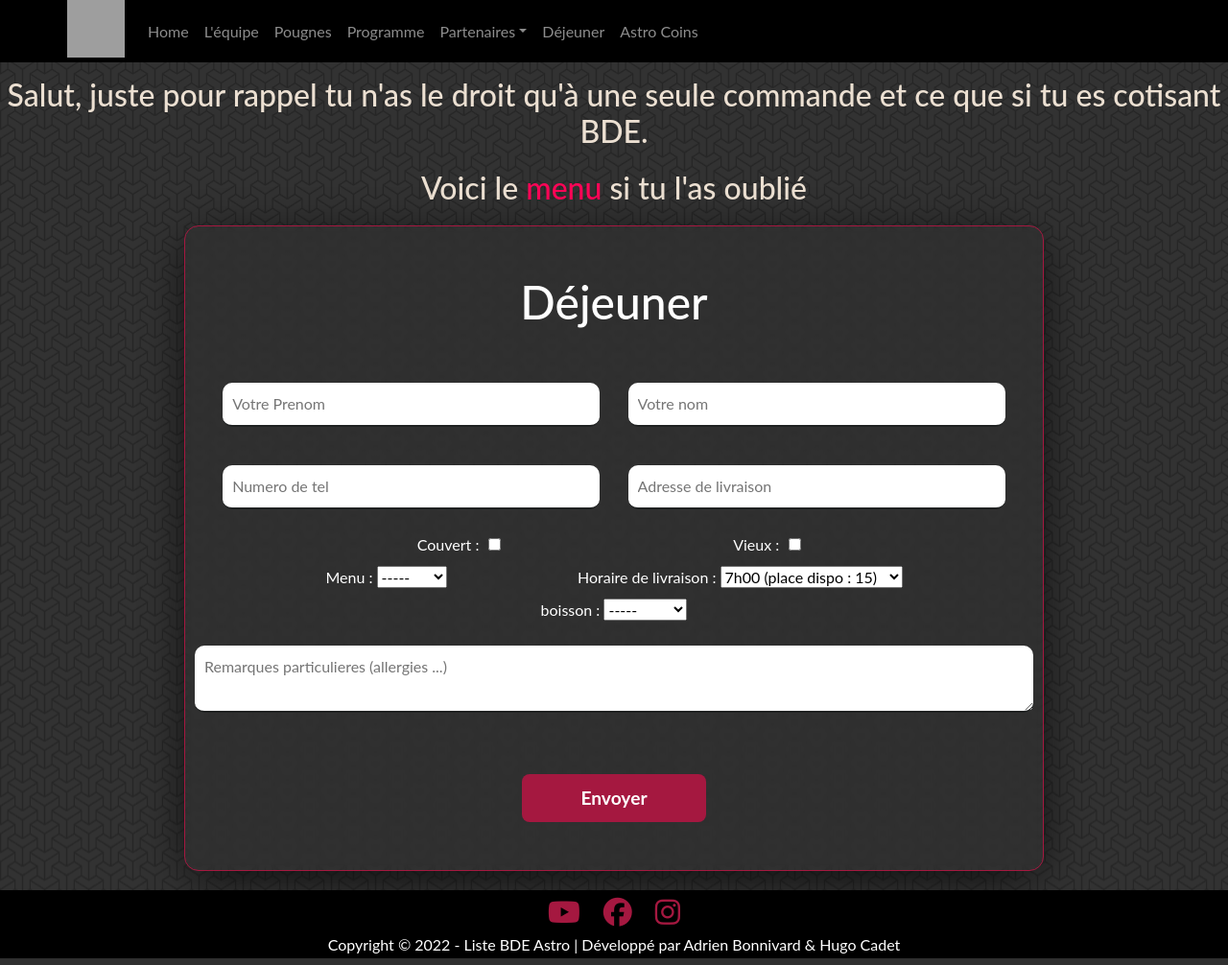
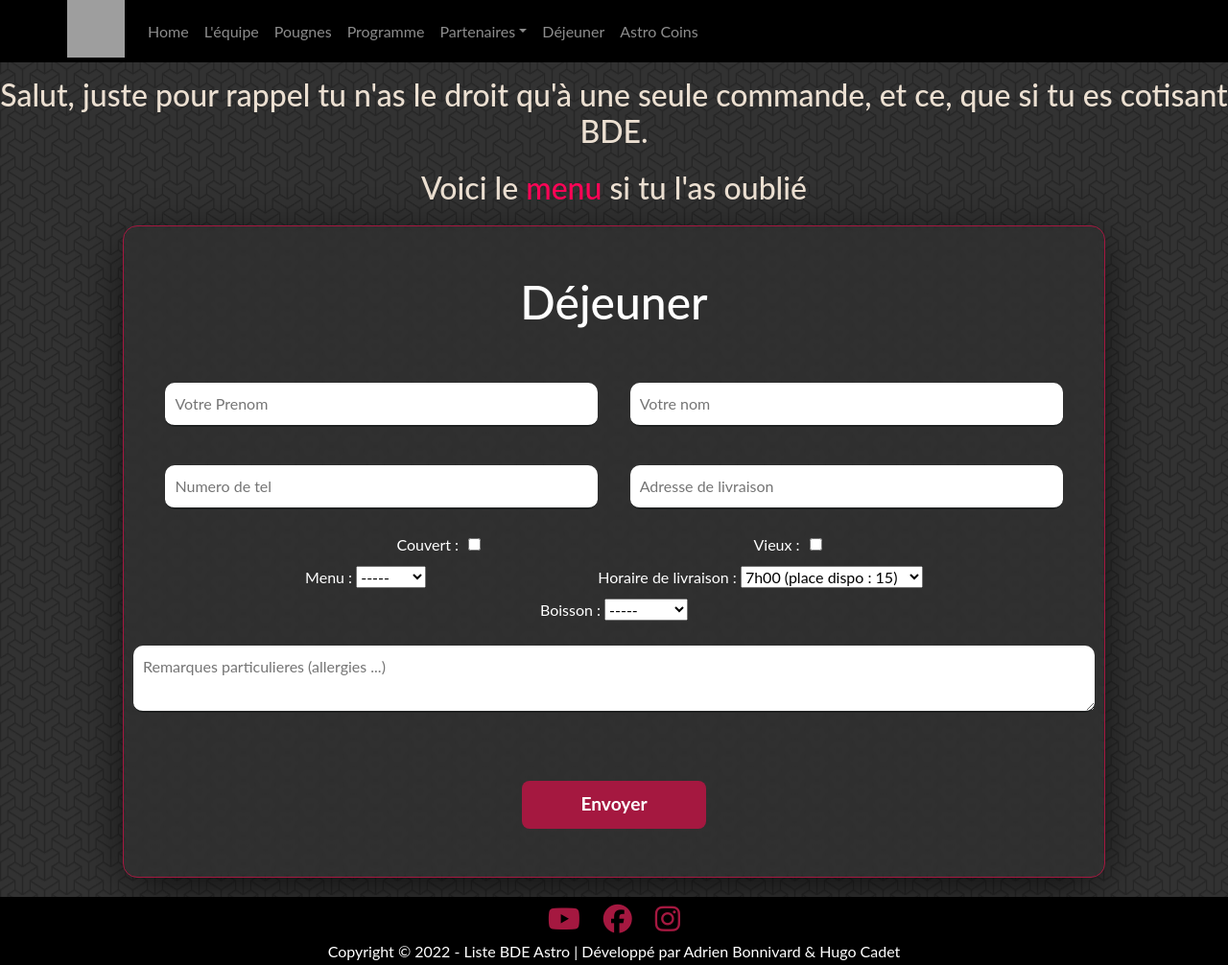
Before and after one commit to HugoKD/siite, a Django app: page /dejeuner/ in a window 1280 px wide. Shown: the whole page at 96% size. Run offline with Django 4.2, Linux system fonts and the light colour scheme; data comes from the database, SQL or seed files in the repository; both versions use the stored data as it was after the commit; some libraries are stand-ins or nearby versions; grey boxes are pictures that could not be loaded.

Commit message:
fumulaire contact dejeuner

```diff
--- a/Dejeuner/static/css/dejeuner.css
+++ b/Dejeuner/static/css/dejeuner.css
@@ -26,7 +26,7 @@ body {
 .contact_div {
  backdrop-filter: blur(3px);
  -webkit-backdrop-filter: blur(6px); /* compatibilité avec safari */
- max-width: 80%;
+ min-width: 80%;
  min-height: 80%; width: 70%;
  padding: 50px 10px;
  margin: 0 auto 20px auto;
--- a/Dejeuner/templates/dejeuner/dejeuner.html
+++ b/Dejeuner/templates/dejeuner/dejeuner.html
@@ -4,7 +4,8 @@
 <html lang="en">
 <head>
     <meta charset="UTF-8">
-    <title>Title</title>
+    <meta name="viewport" content="width=device-width, initial-scale=1">
+    <title>Dejeuener Astro</title>
     <link rel="stylesheet" href="{% static 'css/dejeuner.css' %}">
     <link href="https://cdn.jsdelivr.net/npm/bootstrap@5.2.2/dist/css/bootstrap.min.css" rel="stylesheet" integrity="sha384-Zenh87qX5JnK2Jl0vWa8Ck2rdkQ2Bzep5IDxbcnCeuOxjzrPF/et3URy9Bv1WTRi" crossorigin="anonymous">
     <link rel="shortcut icon" type="image/png" href="{% static 'img/astronaute_detouré.png' %}"/>
@@ -18,7 +19,7 @@
 
     <section id="dejeuner">
         <div class="message">
-            <h2>Salut, juste pour rappel tu n'as le droit qu'à une seule commande et ce que si tu es cotisant BDE.</h2>
+            <h2>Salut, juste pour rappel tu n'as le droit qu'à une seule commande, et ce, que si tu es cotisant BDE.</h2>
             <h2> Voici le <a href="../menu">menu</a> si tu l'as oublié</h2>
         </div>
         <div class="contact_div">
@@ -38,7 +39,7 @@
                         </div>
                         <div class="bloc">
                             <div class="couvert">Couvert :<input type="checkbox" id="Couvert" name="Couvert"></div>
-                            <div class="vieux"> Vieux : <input type="checkbox" id="Vieux" name="Vieux"></div>
+                              <div class="vieux"> Vieux    :  <input type="checkbox" id="Vieux" name="Vieux"></div>
                         </div>
                         <div class="bloc">
                             <div class="menu">
@@ -65,7 +66,7 @@
                             </div>
                         </div>
                         <div class="boisson">
-                            boisson :
+                            Boisson :
                             <select name="Boisson" required>
                                 <option value="">-----</option>
                                 <option value="Boisson1">Boisson1</option>
```
Also changed, not shown: db.sqlite3.
